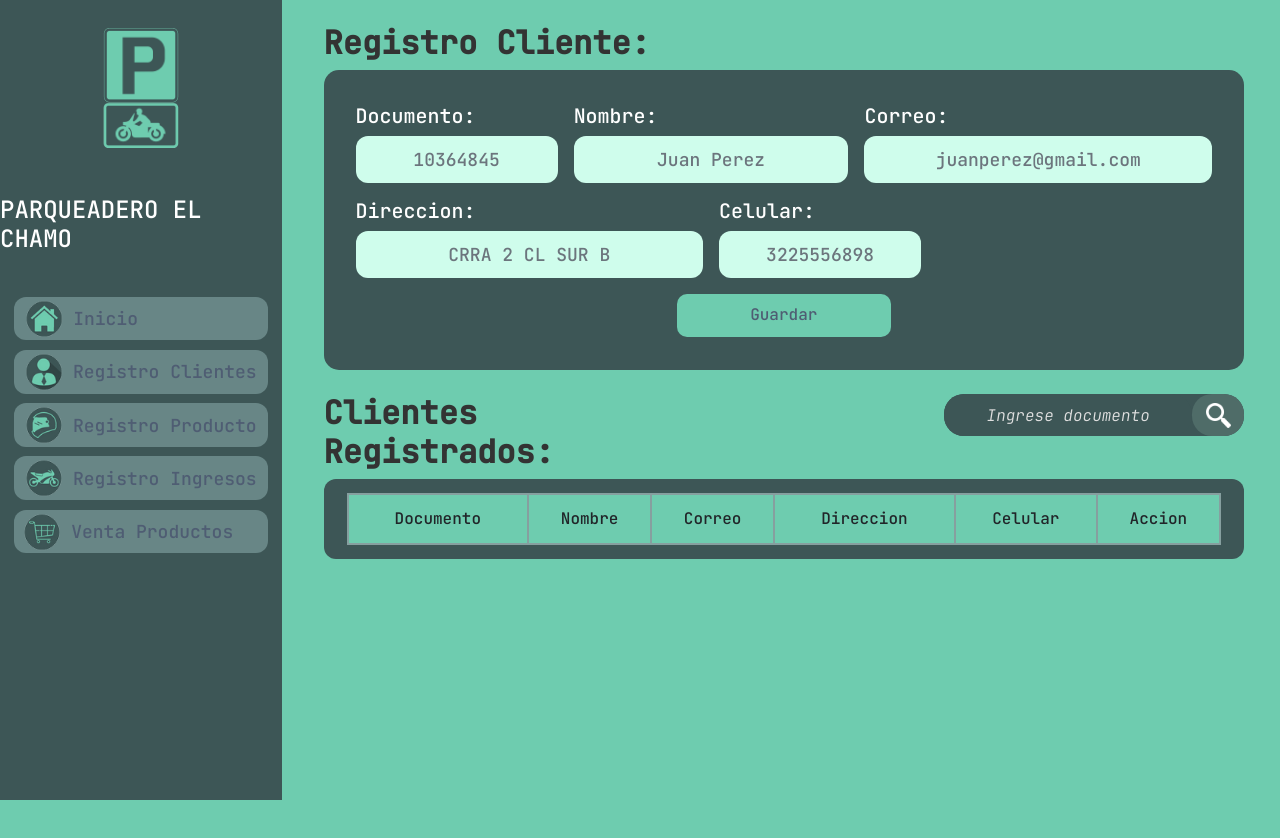
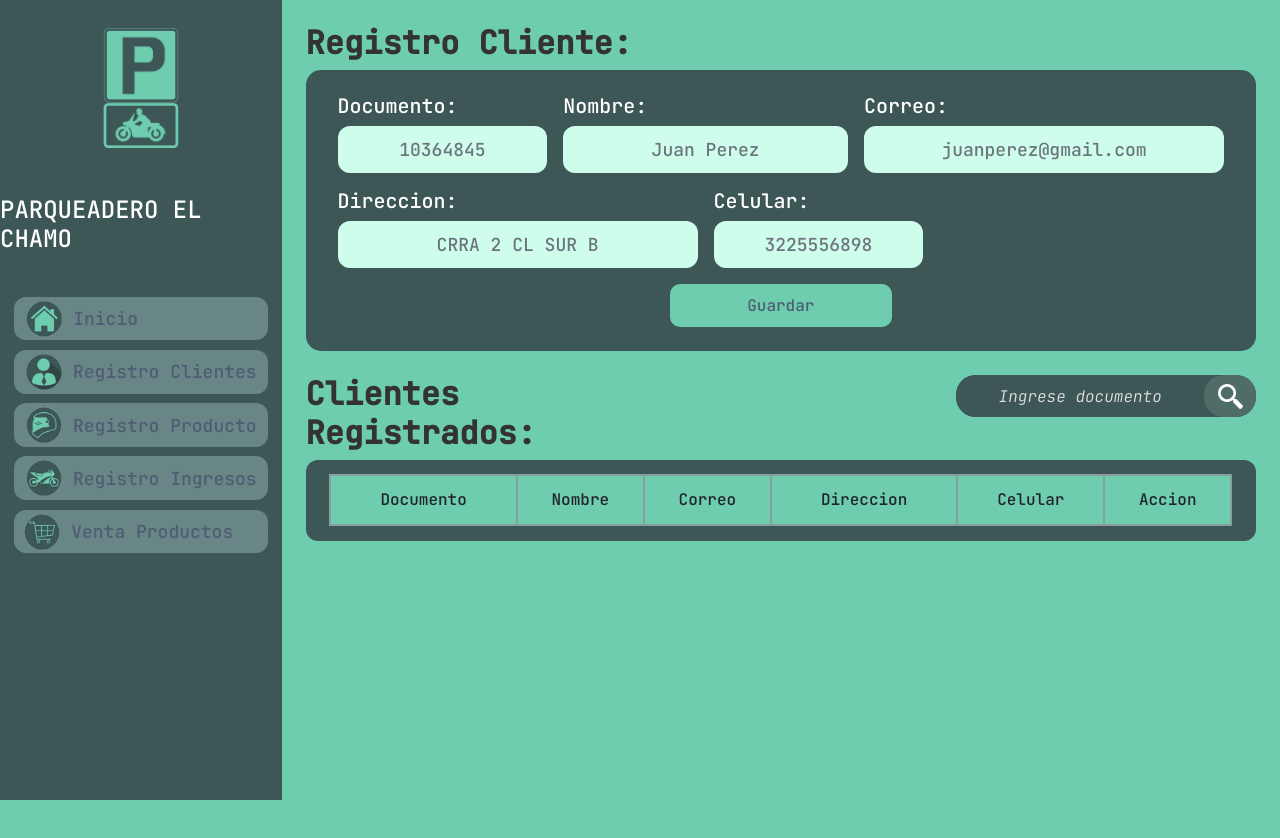
Before and after one commit to JoseaSosa24/parqueaderoApp, a React (Vite) app: page /clientes in a window 1280 px wide. Shown: the top 838 px of the page. Built offline with nearby package versions, Linux system fonts and the light colour scheme.

Commit message:
Se realizan modificaciones a la disposicion del main, se cambian tamaños a los formularios.

```diff
--- a/src/App.css
+++ b/src/App.css
@@ -1,4 +1,11 @@
+/* .App{
+background-color: #333333 !important;
+width: 100vw;
+} */
+
 /*barra lateral*/
+
+
 .barra-lateral {
   background-color: #3d5656;
   height: 100vh;
@@ -36,7 +43,7 @@
   color: #4f5d73;
   font-size: 18px;
   cursor: pointer;
-  position: relative;
+/*   position: relative; */
 }
 
 
@@ -64,12 +71,12 @@
 /*main-formularios*/
 main {
   height: 100vw;
-  width: 78vw;
-  margin-right: 3%;
+  width: 100vw;
+  /* margin-right: 3%; */
   background-color: #6eccaf;
-  position: relative;
+  /* position: relative; */
   top: 0;
-  left: 30%;
+  margin-left:22%;
 }
 
 section h2 {
@@ -79,7 +86,7 @@ section h2 {
 .formulario {
   background-color: #3d5656;
   border-radius: 15px;
-  height: 300px;
+  /* height: 300px; */
   /* width: 100%;
   display: flex;
   flex-wrap: wrap;
@@ -111,8 +118,8 @@ section h2 {
  */
 textarea {
   text-align: start;
-  width: 983px;
-  height: 47px;
+  width: 100%;
+ /*  height: 47px; */
   border-radius: 12px;
   background-color: #cffdec;
   border: none;
--- a/src/components/helpers/Formularios/Productos/Productos.jsx
+++ b/src/components/helpers/Formularios/Productos/Productos.jsx
@@ -8,20 +8,20 @@ import { Button } from "../Button";
 
 export const Productos = () => {
   return (
-      <section className="registro-cliente m-4">
+    <section className="registro-cliente m-4 d-flex flex-column align-items-center justify-content-center">
       <Titulo textTitulo={"Registro Producto:"} />
       <section className="formulario d-flex align-items-center justify-content-center p-4">
         <form className="formulario-clientes row col-12 d-flex g-3 ">
-          <FormInput classSection={'col-4'} classInput={"item-form"} tipoInput={"text"} infomacionInput={"Nombre: "}  inputId={'nombre'} inputName={'nombre'} inputPlaceholder={'Casco'}/>
-          <FormInput classSection={'col-4'} classInput={"item-form"} tipoInput={"number"} infomacionInput={"Precio: "} inputId={'precio'} inputName={'precio'} inputPlaceholder={'50000'}  />
+          <FormInput classSection={'col-4'} classInput={"item-form"} tipoInput={"text"} infomacionInput={"Nombre: "} inputId={'nombre'} inputName={'nombre'} inputPlaceholder={'Casco'} />
+          <FormInput classSection={'col-4'} classInput={"item-form"} tipoInput={"number"} infomacionInput={"Precio: "} inputId={'precio'} inputName={'precio'} inputPlaceholder={'50000'} />
           <FormInput classSection={'col-4'} classInput={"item-form"} tipoInput={"number"} infomacionInput={"Inventario: "} inputId={'inventario'} inputName={'inventario'} inputPlaceholder={'50'} />
-          <TextArea classInput={"item-form"} idTextArea={'descripcion'} nameTextArea={'descripcion'}  />
-          <Button  clase={'form-button d-flex justify-content-center col-12'} classButton={'guardar form-button col-3'} textButton={'Guardar'} type={'submit'}/>
+          <TextArea classSection={'col-12'} classInput={"item-form"} idTextArea={'descripcion'} nameTextArea={'descripcion'} />
+          <Button clase={'form-button d-flex justify-content-center col-12'} classButton={'guardar form-button col-3'} textButton={'Guardar'} type={'submit'} />
         </form>
       </section>
 
       <section className="seccion-buscar2 d-flex mt-4">
-          <Titulo textTitulo={"Productos Registrados: "} tittle={'tittle'}/>
+        <Titulo textTitulo={"Productos Registrados: "} tittle={'tittle'} />
         <Buscar inputbuscar={"input-buscar fst-italic"} search={'Ingrese Id Producto'} />
       </section>
       <Table
--- a/src/components/helpers/Formularios/TextArea.jsx
+++ b/src/components/helpers/Formularios/TextArea.jsx
@@ -1,10 +1,10 @@
 import React from "react";
 
-export const TextArea = ({nameTextArea, idTextArea}) => {
+export const TextArea = ({ nameTextArea, idTextArea,classSection }) => {
   return (
-    <section className="inputs">
+    <section className={"inputs "+classSection}>
       <h3 className="text-white fs-5">Descripcion:</h3>
-    <textarea id={idTextArea} name={nameTextArea} rows="5" cols="33"></textarea>
+      <textarea id={idTextArea} name={nameTextArea} rows="3" ></textarea>
     </section>
   );
 };
--- a/src/index.css
+++ b/src/index.css
@@ -8,5 +8,5 @@ body {
   display: flex;
   background-color: #6eccaf;
   height: 100vh;
-  width: 100vw;
+  width: 100vw !important;
 }
```
Lines whose indentation alone changed are shown as unchanged.
